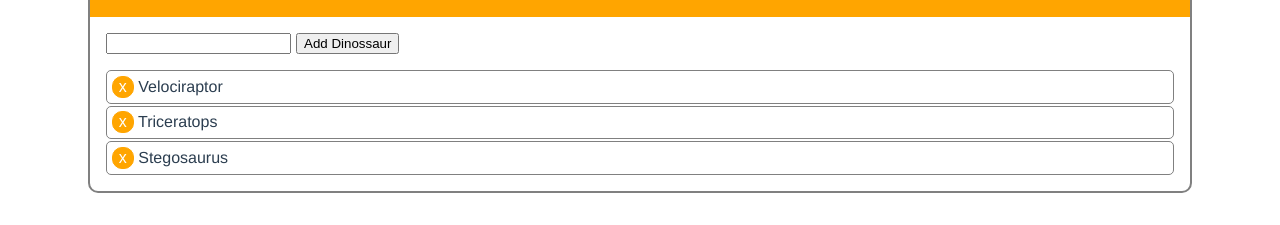
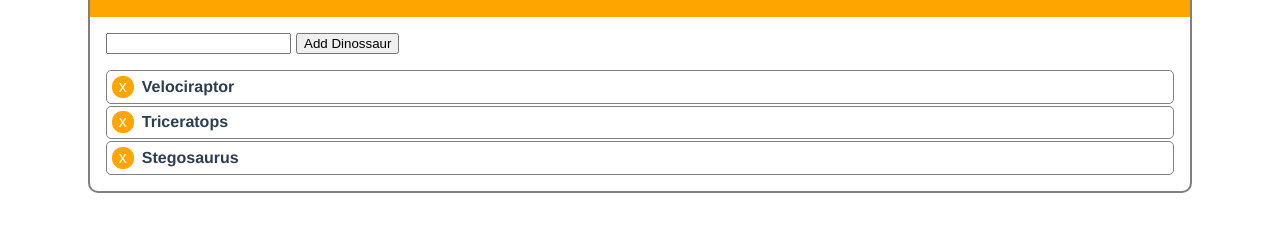
Before and after one commit to Juraci/dinosaurs-vue, a Vue app: page / in a window 1280 px wide. Shown: the part 125-350 px from the top of the page. Built offline with nearby package versions, Linux system fonts and the light colour scheme.

Commit message:
adding filters

```diff
--- a/src/components/Card.vue
+++ b/src/components/Card.vue
@@ -8,7 +8,7 @@
     <ul>
       <li v-bind:key="item.id" v-for="item in items">
         <button class="removeItem" v-on:click="removeItem(item.id)" type="button" name="button">x</button>
-        {{ item.text | capitalize }}
+        <h4 class="dinoName">{{ item.text | capitalize }}</h4>
       </li>
     </ul>
   </div>
@@ -103,4 +103,9 @@
     background-color: orange;
     color: white;
   }
+
+  .dinoName {
+    display: inline;
+    margin-left: 0.5rem;
+  }
 </style>
```
